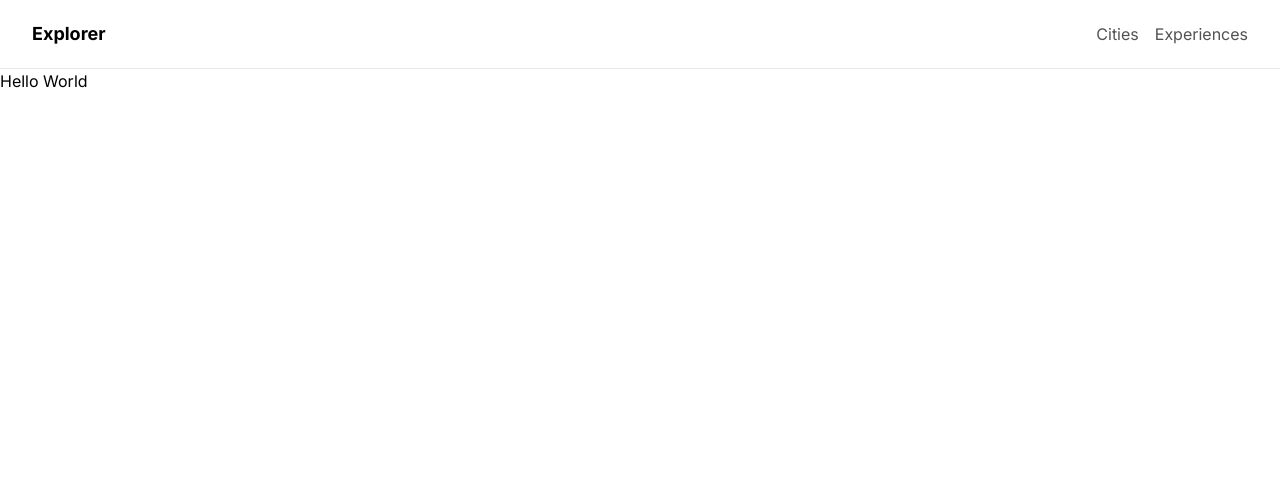
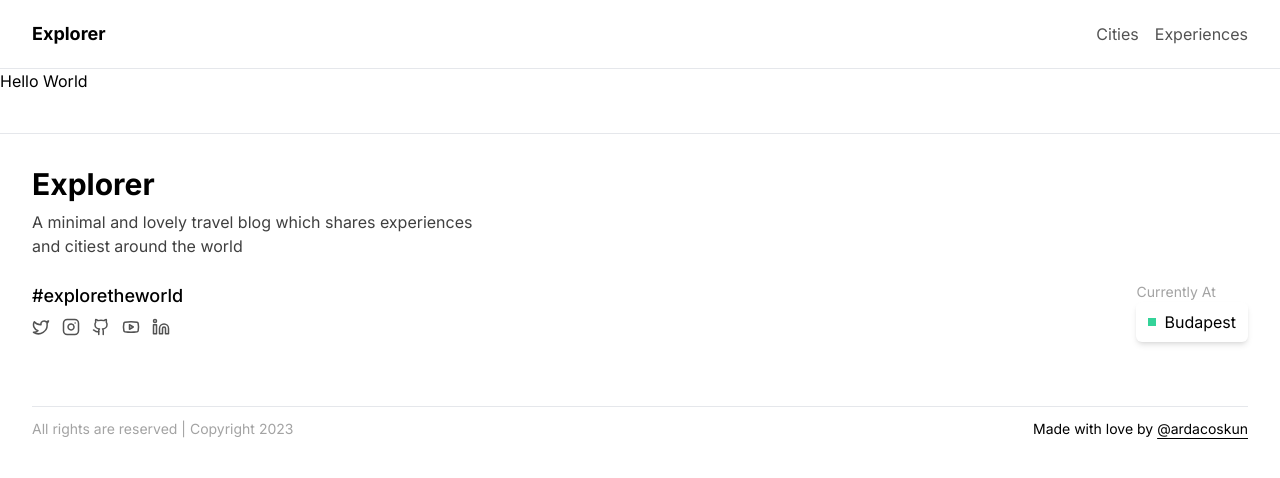
Before and after one commit to ardacoskun/next-blog, a Next.js app: page / in a window 1280 px wide. Shown: the top 478 px of the page. Built offline with nearby package versions, Linux system fonts and the light colour scheme.

Commit message:
footer added

```diff
--- a/app/layout.tsx
+++ b/app/layout.tsx
@@ -1,7 +1,8 @@
-import Navigation from "@/components/Navigation";
-import "./globals.css";
 import type { Metadata } from "next";
 import { Inter } from "next/font/google";
+import Navigation from "@/components/Navigation";
+import Footer from "@/components/Footer";
+import "./globals.css";
 
 const inter = Inter({ subsets: ["latin"] });
 
@@ -20,6 +21,7 @@ export default function RootLayout({
       <body className={inter.className}>
         <Navigation />
         {children}
+        <Footer />
       </body>
     </html>
   );
--- a/app/page.tsx
+++ b/app/page.tsx
@@ -1,3 +1,3 @@
 export default function Home() {
-  return <main className="h-[3000px]">Hello World</main>;
+  return <main className="h-auto">Hello World</main>;
 }
--- /dev/null
+++ b/components/Elements/index.tsx
@@ -0,0 +1,36 @@
+import Link from "next/link";
+import {
+  Facebook,
+  Github,
+  Instagram,
+  Linkedin,
+  Twitter,
+  Youtube,
+} from "lucide-react";
+
+const SocialLink = ({ platform, link }: { platform: string; link: string }) => {
+  const getIcon = (platform: string) => {
+    switch (platform) {
+      case "facebook":
+        return <Facebook size="18" />;
+      case "twitter":
+        return <Twitter size="18" />;
+      case "github":
+        return <Github size="18" />;
+      case "youtube":
+        return <Youtube size="18" />;
+      case "instagram":
+        return <Instagram size="18" />;
+      case "linkedin":
+        return <Linkedin size="18" />;
+    }
+  };
+
+  return (
+    <Link href={link} target="_blank">
+      {getIcon(platform)}
+    </Link>
+  );
+};
+
+export default SocialLink;
--- /dev/null
+++ b/components/Footer/index.tsx
@@ -0,0 +1,72 @@
+import Link from "next/link";
+import siteConfig from "@/config/site";
+import PaddingContainer from "@/components/Layout/PaddingContainer";
+import SocialLink from "../Elements";
+
+const Footer = () => {
+  return (
+    <div className="py-8 border-t mt-10">
+      <PaddingContainer>
+        <div>
+          <h2 className="text-3xl font-bold">
+            <Link href="/">{siteConfig.siteName}</Link>
+          </h2>
+          <p className="max-w-md mt-2 text-neutral-700">
+            {siteConfig.description}
+          </p>
+        </div>
+        <div className="mt-6 flex justify-between gap-4 flex-wrap">
+          <div>
+            <div className="font-medium text-lg">#exploretheworld</div>
+            <div className="flex items-center gap-3 text-neutral-600 mt-2">
+              <SocialLink
+                platform="twitter"
+                link={siteConfig.socialLinks.twitter}
+              />
+              <SocialLink
+                platform="instagram"
+                link={siteConfig.socialLinks.instagram}
+              />
+              <SocialLink
+                platform="github"
+                link={siteConfig.socialLinks.github}
+              />
+              <SocialLink
+                platform="youtube"
+                link={siteConfig.socialLinks.youtube}
+              />
+              <SocialLink
+                platform="linkedin"
+                link={siteConfig.socialLinks.linkedin}
+              />
+            </div>
+          </div>
+          <div>
+            <div className="text-sm text-neutral-400">Currently At</div>
+            <div className="bg-white shadow-md rounded-md px-3 py-2 flex items-center gap-2">
+              <div className="bg-emerald-400 w-2 h-2" />
+              {siteConfig.currentlyAt}
+            </div>
+          </div>
+        </div>
+        <div className="border-t py-3 flex items-center gap-4 flex-wrap justify-between mt-16">
+          <div className="text-sm text-neutral-400">
+            All rights are reserved | Copyright {new Date().getFullYear()}
+          </div>
+          <div className="text-sm">
+            Made with love by{" "}
+            <Link
+              href={siteConfig.socialLinks.github}
+              target="_blank"
+              className="underline underline-offset-4"
+            >
+              @ardacoskun
+            </Link>
+          </div>
+        </div>
+      </PaddingContainer>
+    </div>
+  );
+};
+
+export default Footer;
--- a/config/site.ts
+++ b/config/site.ts
@@ -19,7 +19,7 @@ const siteConfig: SiteConfig = {
   socialLinks: {
     twitter: "https://twitter.com/",
     youtube: "https://www.youtube.com/",
-    github: "https://github.com/",
+    github: "https://github.com/ardacoskun",
     linkedin: "https://www.linkedin.com",
     instagram: "https://instagram.com/",
   },
--- a/package.json
+++ b/package.json
@@ -15,6 +15,7 @@
     "autoprefixer": "10.4.14",
     "eslint": "8.45.0",
     "eslint-config-next": "13.4.12",
+    "lucide-react": "^0.263.1",
     "next": "13.4.12",
     "postcss": "8.4.27",
     "react": "18.2.0",
```
Also changed, not shown: 1 other file (tests, documents, lock files or other folders).
